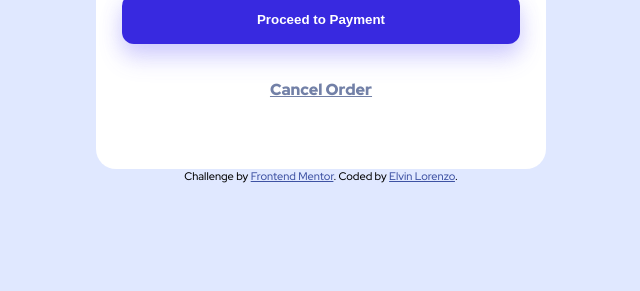
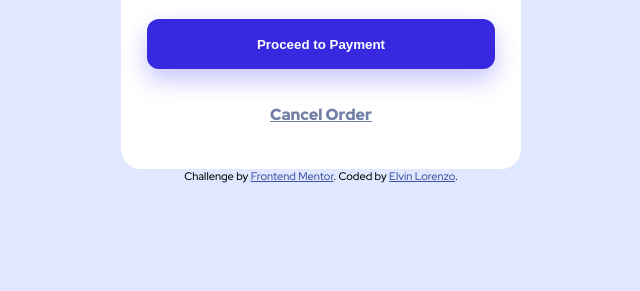
Before and after one commit to Haciellp/order-summary-component, a plain HTML site: page index.html in a window 1280 px wide. Shown: the part 509-800 px from the top of the page, without its empty margins (319-959 px from the left). Drawn offline with Linux system fonts and the light colour scheme.

Commit message:
Update style.css

```diff
--- a/style.css
+++ b/style.css
@@ -144,8 +144,8 @@ p{
     .main_container {
         overflow: hidden;
         border-radius: 20px;
-        max-width: 450px;
-        max-height: 700px;
+        max-width: 400px;
+        max-height: 645px;
     }
     body{
         background-image: url(./images/pattern-background-desktop.svg);
```
